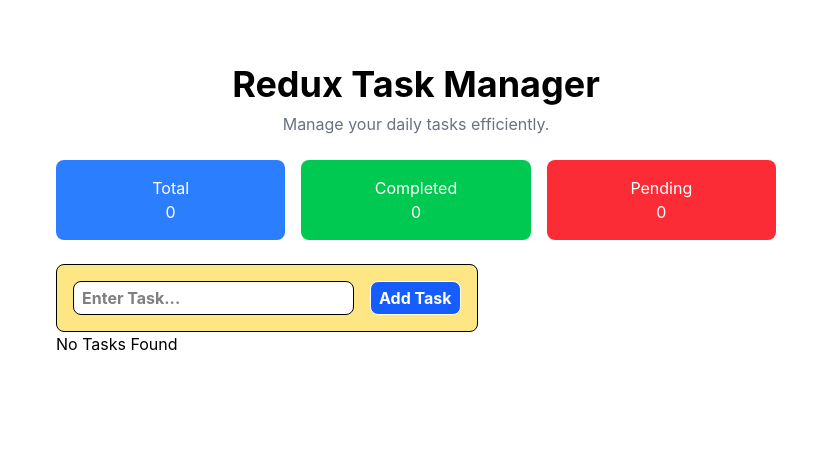
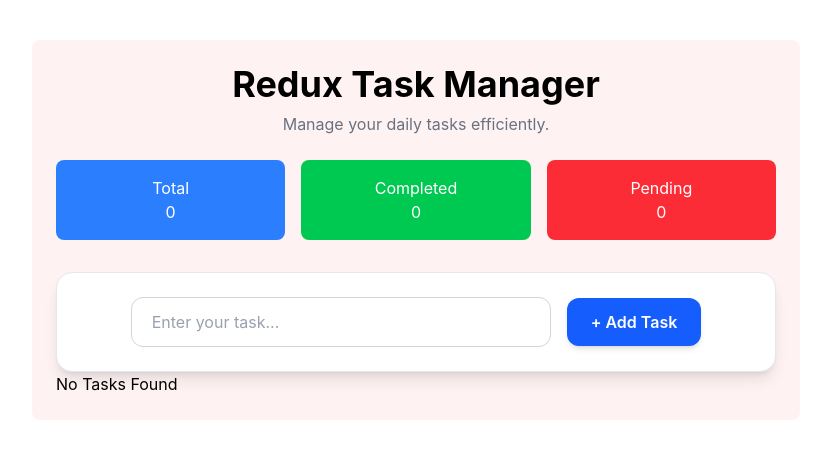
Before and after one commit to mantu-tiwari/redux-toolkit-learning, a React (Vite) app: page / in a window 1280 px wide. Shown: the top 458 px of the page, without its empty margins (224-1055 px from the left). Built offline with nearby package versions, Linux system fonts and the light colour scheme.

Commit message:
optimised ui

```diff
--- a/package.json
+++ b/package.json
@@ -14,6 +14,7 @@
     "@tailwindcss/vite": "^4.3.3",
     "react": "^19.1.1",
     "react-dom": "^19.1.1",
+    "react-icons": "^5.7.0",
     "react-redux": "^9.3.0",
     "tailwindcss": "^4.3.3"
   },
--- a/src/App.jsx
+++ b/src/App.jsx
@@ -21,7 +21,7 @@ function App() {
   }, [todos]);
 
   return (
-    <div className="max-w-3xl mx-auto mt-10 p-6">
+    <div className="max-w-3xl mx-auto mt-10 p-6 bg-red-50 rounded-lg">
       <h1 className="text-4xl font-bold text-center">Redux Task Manager</h1>
 
       <p className="text-center text-gray-500 mt-2">
--- a/src/components/Dashboard.jsx
+++ b/src/components/Dashboard.jsx
@@ -11,19 +11,16 @@ const Dashboard = () => {
     <div className="grid grid-cols-3 gap-4 my-6">
       <div className="bg-blue-500 text-white rounded-lg p-4 text-center">
         <h3>Total</h3>
-
         <h2>{totalTasks}</h2>
       </div>
 
       <div className="bg-green-500 text-white rounded-lg p-4 text-center">
         <h3>Completed</h3>
-
         <h2>{completedTasks}</h2>
       </div>
 
       <div className="bg-red-500 text-white rounded-lg p-4 text-center">
         <h3>Pending</h3>
-
         <h2>{pendingTasks}</h2>
       </div>
     </div>
--- a/src/components/TodoForm.jsx
+++ b/src/components/TodoForm.jsx
@@ -1,7 +1,6 @@
 import React, { useState } from 'react'
 import { useDispatch } from 'react-redux'
 import { addTodo } from "../features/todo/todoSlice";
-
 
 const TodoForm = () => {
 
@@ -17,12 +16,24 @@ const TodoForm = () => {
   }
 
   return (
-    <form onSubmit={handleSubmit} className='flex flex-wrap gap-4 border w-fit self-center p-4 rounded-lg bg-amber-200' >
-      <input className='border px-2 py-1 rounded-lg font-bold bg-white' onChange={(e) => {
-          setText(e.target.value)
-      }} value={text} type="text" placeholder='Enter Task...' />
-      <button className='bg-blue-600 text-white cursor-pointer border px-2 py-1 rounded-lg font-bold'>Add Task</button>
-    </form>
+    <form
+  onSubmit={handleSubmit}
+  className="mt-8 flex flex-col sm:flex-row items-center justify-center gap-4  shadow-lg rounded-2xl p-6 border border-gray-200 bg-white"
+>
+  <input
+    type="text"
+    value={text}
+    onChange={(e) => setText(e.target.value)}
+    placeholder="Enter your task..."
+    className="w-full sm:w-[420px] px-5 py-3 rounded-xl border border-gray-300 focus:outline-none focus:ring-2 focus:ring-blue-500 text-gray-700 placeholder:text-gray-400 transition-all"
+  />
+  <button
+    type="submit"
+    className="px-6 py-3 rounded-xl bg-blue-600 text-white font-semibold hover:bg-blue-700 active:scale-95 transition-all duration-200 shadow-md"
+  >
+    + Add Task
+  </button>
+</form>
   )
 }
 
--- a/src/components/TodoItem.jsx
+++ b/src/components/TodoItem.jsx
@@ -1,15 +1,18 @@
 import { useState } from "react";
 import { useDispatch } from "react-redux";
-import { deleteTodo, toggleComplete, updateTodo,} from "../features/todo/todoSlice";
+import { FaEdit, FaTrash, FaSave } from "react-icons/fa";
+import {
+  deleteTodo,
+  toggleComplete,
+  updateTodo,
+} from "../features/todo/todoSlice";
 
 const TodoItem = ({ todo }) => {
-
   const dispatch = useDispatch();
   const [isEditing, setIsEditing] = useState(false);
   const [updatedText, setUpdatedText] = useState(todo.text);
 
   const handleUpdate = () => {
-
     if (updatedText.trim() === "") return;
     dispatch(
       updateTodo({
@@ -21,39 +24,56 @@ const TodoItem = ({ todo }) => {
   };
 
   return (
-    <div className="flex justify-center">
-      <div className="border p-3 rounded-lg flex mt-4 bg-white justify-between items-center w-90">
-      <div>
+    <div className="flex flex-col mt-4">
+      <div className="bg-yellow-100 rounded-2xl shadow-md hover:shadow-xl transition-all duration-300 p-5  flex justify-between items-center">
+        <div className="flex items-center gap-4">
           <input
             type="checkbox"
             checked={todo.completed}
             onChange={() => dispatch(toggleComplete(todo.id))}
+            className="w-5 h-5 accent-green-500 cursor-pointer"
           />
 
           {isEditing ? (
             <input
               value={updatedText}
               onChange={(e) => setUpdatedText(e.target.value)}
+              className="border rounded-lg px-3 py-2 outline-none focus:ring-2 focus:ring-blue-500"
             />
           ) : (
             <span
-            style={{
-              textDecoration: todo.completed ? "line-through" : "none",
-              marginLeft: "10px",
-            }}
+              className={`text-lg font-medium ${
+                todo.completed ? "line-through text-gray-400" : "text-gray-700"
+              }`}
             >
               {todo.text}
             </span>
           )}
         </div>
 
-      <div>
+        <div className="flex gap-3">
           {isEditing ? (
-          <button onClick={handleUpdate} className="border gap-2 px-2 rounded-lg font-semibold bg-green-700 text-white cursor-pointer " >Save</button>
+            <button
+              onClick={handleUpdate}
+              className="bg-green-500 hover:bg-green-600 text-white px-4 py-2 rounded-xl transition shadow"
+            >
+              <FaSave />
+            </button>
           ) : (
-          <button onClick={() => setIsEditing(true)} className="border gap-2 px-2 rounded-lg font-semibold bg-yellow-700 text-white cursor-pointer " >Edit</button>
+            <button
+              onClick={() => setIsEditing(true)}
+              className="bg-amber-500 hover:bg-amber-600 text-white px-4 py-2 rounded-xl transition shadow"
+            >
+              <FaEdit />
+            </button>
           )}
-        <button onClick={() => dispatch(deleteTodo(todo.id))} className="border gap-2 px-2 rounded-lg font-semibold bg-red-700 text-white cursor-pointer " >Delete</button>
+
+          <button
+            onClick={() => dispatch(deleteTodo(todo.id))}
+            className="bg-red-500 hover:bg-red-600 text-white px-4 py-2 rounded-xl transition shadow"
+          >
+            <FaTrash />
+          </button>
         </div>
       </div>
     </div>
--- a/src/components/TodoList.jsx
+++ b/src/components/TodoList.jsx
@@ -5,7 +5,7 @@ const TodoList = () => {
   const todos = useSelector((state) => state.todo.todos);
 
   return (
-    <div>
+    <div className="flex flex-col gap-4">
       {todos.length === 0 ? (
         <p>No Tasks Found</p>
       ) : (
```
Also changed, not shown: 1 other file (tests, documents, lock files or other folders). Lines whose indentation alone changed are shown as unchanged.
